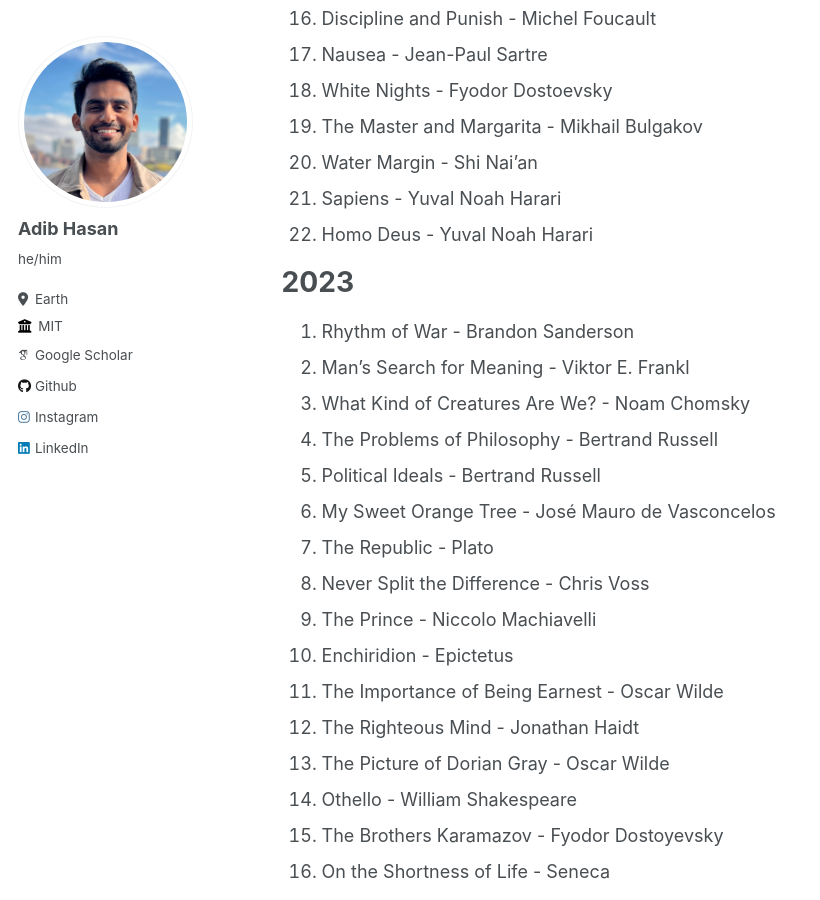
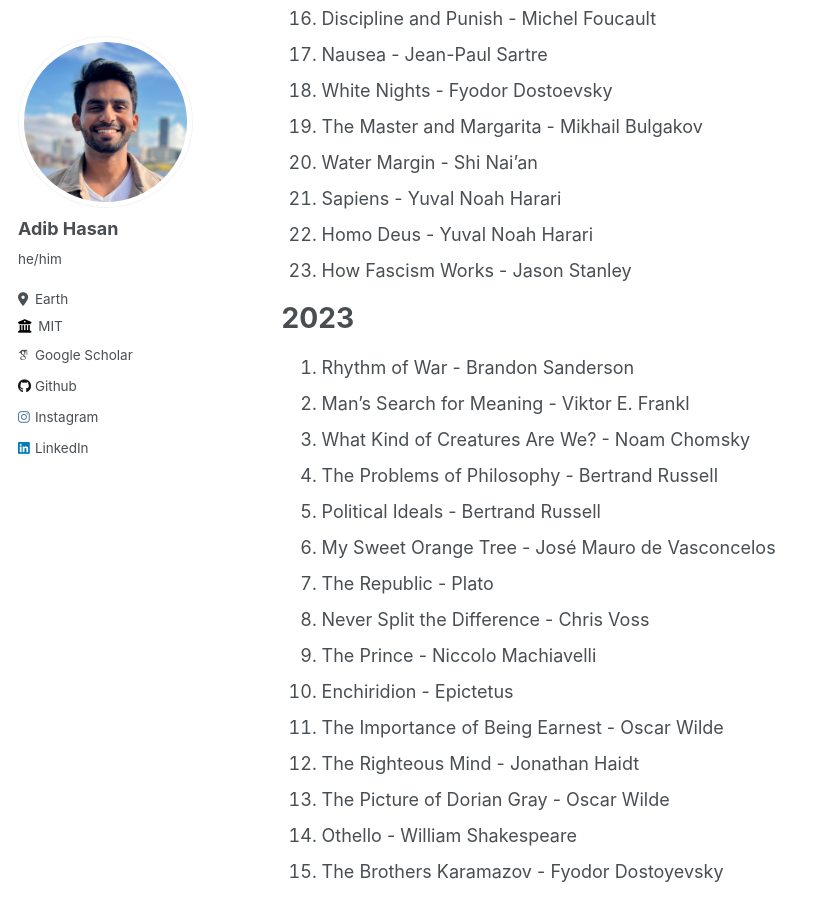
Before and after one commit to Neehan/neehan.github.io, a Jekyll site: the page built from _pages/reading.md, in a window 1280 px wide and 900 px high, scrolled down 824 px. Shown: the whole window, without its empty margins (0-820 px from the left). Built offline with Jekyll 4.4.1, drawn with Linux system fonts in a browser that asks for light colours; some web fonts are replaced.

Commit message:
Update reading.md

```diff
--- a/_pages/reading.md
+++ b/_pages/reading.md
@@ -28,6 +28,7 @@ They say reading books is like taking your brain to the gym. I read so many that
 20. Water Margin - Shi Nai'an
 21. Sapiens - Yuval Noah Harari
 22. Homo Deus - Yuval Noah Harari
+23. How Fascism Works - Jason Stanley
 
 # 2023
 1. Rhythm of War - Brandon Sanderson
```
